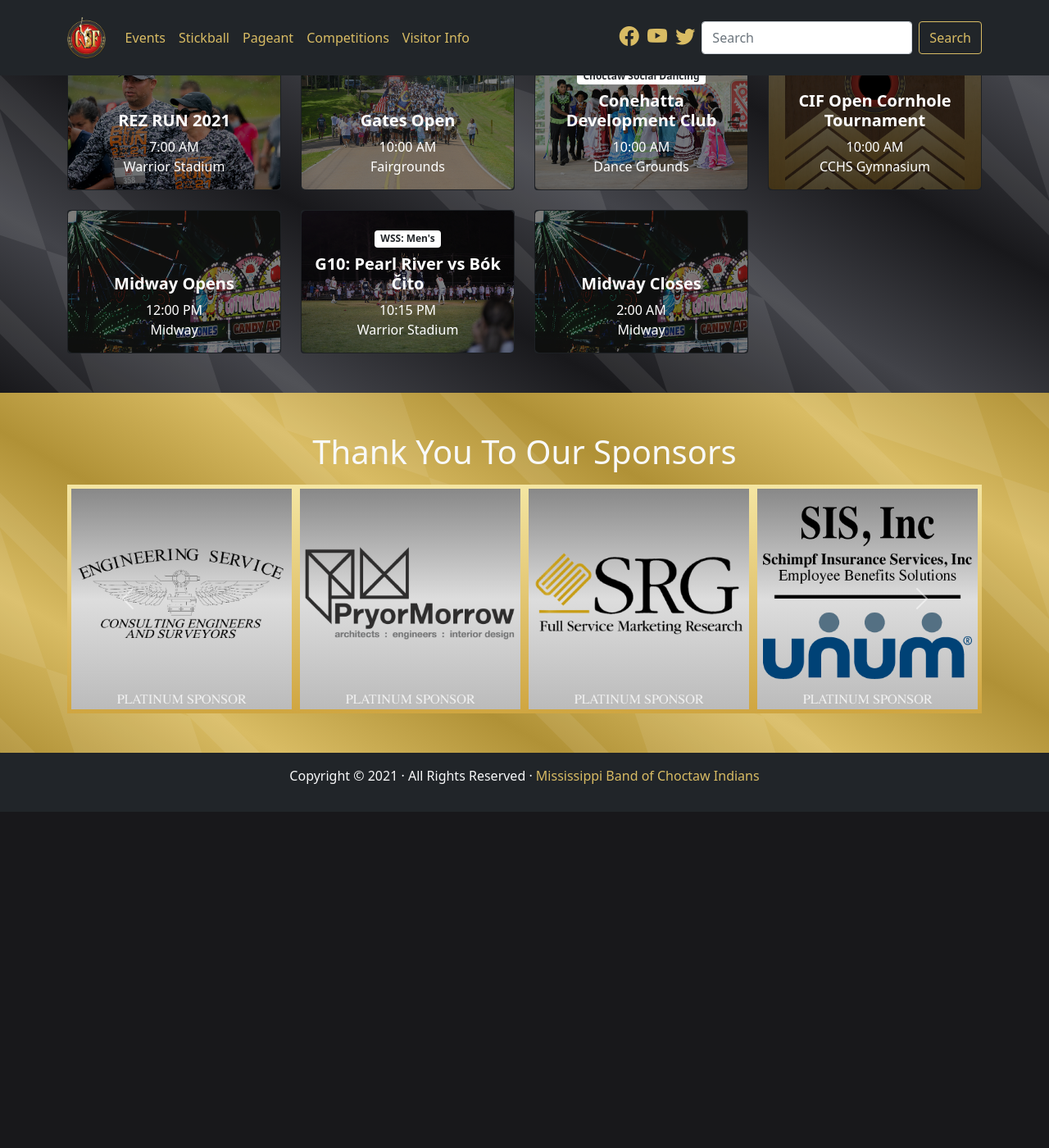
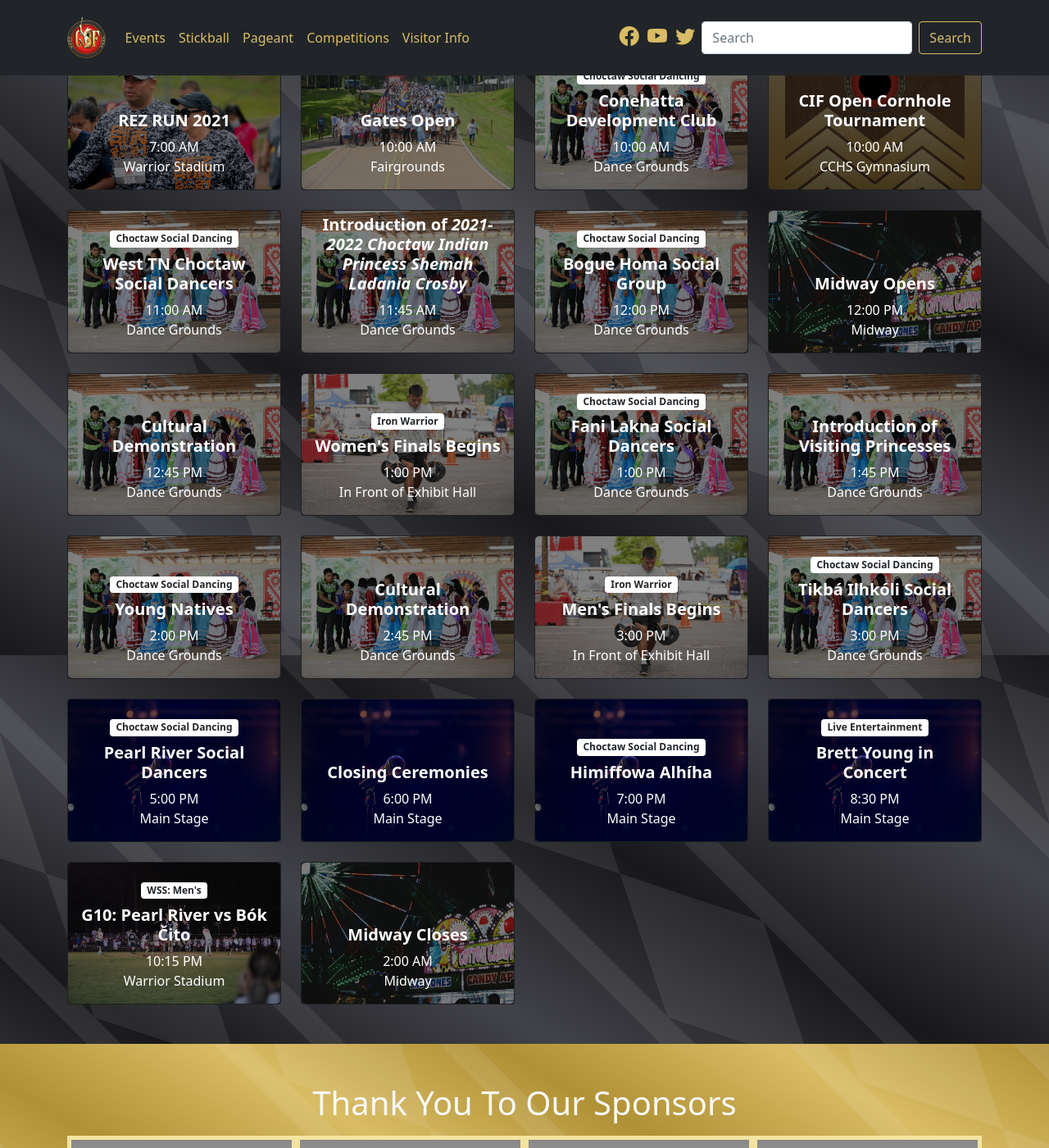
Before and after one commit to smattera/smattera.github.io, a Jekyll site: the page built from events/index.md, in a window 1280 px wide and 1400 px high, scrolled down 900 px. Shown: the whole window at 82% size. Built offline with Jekyll 4.4.1, drawn with Linux system fonts in a browser that asks for light colours; nearby versions of some CDN libraries; before the commit the page ends 1890 px from its top, so only the background shows below that.

Commit message:
Update events.html

```diff
--- a/_includes/events.html
+++ b/_includes/events.html
@@ -187,7 +187,22 @@
           {% include eventCard.html file="opening" title="Gates Open" time="10:00 AM" loc="Fairgrounds" %}
           {% include eventCard.html file="danceground" div="Choctaw Social Dancing" title="Conehatta Development Club" time="10:00 AM" loc="Dance Grounds" %}
           {% include eventCard.html file="cornhole" title="CIF Open Cornhole Tournament" time="10:00 AM" loc="CCHS Gymnasium" %}
+          {% include eventCard.html file="danceground" div="Choctaw Social Dancing" title="West TN Choctaw Social Dancers" time="11:00 AM" loc="Dance Grounds" %}
+          {% include eventCard.html file="danceground" title="Introduction of <i>2021-2022 Choctaw Indian Princess Shemah Ladania Crosby</i>" time="11:45 AM" loc="Dance Grounds" %}
+          {% include eventCard.html file="danceground" div="Choctaw Social Dancing" title="Bogue Homa Social Group" time="12:00 PM" loc="Dance Grounds" %}
           {% include eventCard.html file="midway" title="Midway Opens" time="12:00 PM" loc="Midway" %}
+          {% include eventCard.html file="danceground" title="Cultural Demonstration" time="12:45 PM" loc="Dance Grounds" %}
+          {% include eventCard.html file="warrior" div="Iron Warrior" title="Women's Finals Begins" time="1:00 PM" loc="In Front of Exhibit Hall" %}
+          {% include eventCard.html file="danceground" div="Choctaw Social Dancing" title="Fani Lakna Social Dancers" time="1:00 PM" loc="Dance Grounds" %}
+          {% include eventCard.html file="danceground" title="Introduction of Visiting Princesses" time="1:45 PM" loc="Dance Grounds" %}
+          {% include eventCard.html file="danceground" div="Choctaw Social Dancing" title="Young Natives" time="2:00 PM" loc="Dance Grounds" %}
+          {% include eventCard.html file="danceground" title="Cultural Demonstration" time="2:45 PM" loc="Dance Grounds" %}
+          {% include eventCard.html file="warrior" div="Iron Warrior" title="Men's Finals Begins" time="3:00 PM" loc="In Front of Exhibit Hall" %}
+          {% include eventCard.html file="danceground" div="Choctaw Social Dancing" title="Tikbá Ilhkóli Social Dancers" time="3:00 PM" loc="Dance Grounds" %}
+          {% include eventCard.html file="stage" div="Choctaw Social Dancing" title="Pearl River Social Dancers" time="5:00 PM" loc="Main Stage" %}
+          {% include eventCard.html file="stage" title="Closing Ceremonies" time="6:00 PM" loc="Main Stage" %}
+          {% include eventCard.html file="stage" div="Choctaw Social Dancing" title="Himiffowa Alhíha" time="7:00 PM" loc="Main Stage" %}
+          {% include eventCard.html file="stage" div="Live Entertainment" title="Brett Young in Concert" time="8:30 PM" loc="Main Stage" %}
           {% include eventCard.html file="stickball" div="WSS: Men's" title="G10: Pearl River vs Bók Čito" time="10:15 PM" loc="Warrior Stadium" %}
           {% include eventCard.html file="midway" title="Midway Closes" time="2:00 AM" loc="Midway" %}
         </div>
```
Also changed, not shown: 1 other file.
